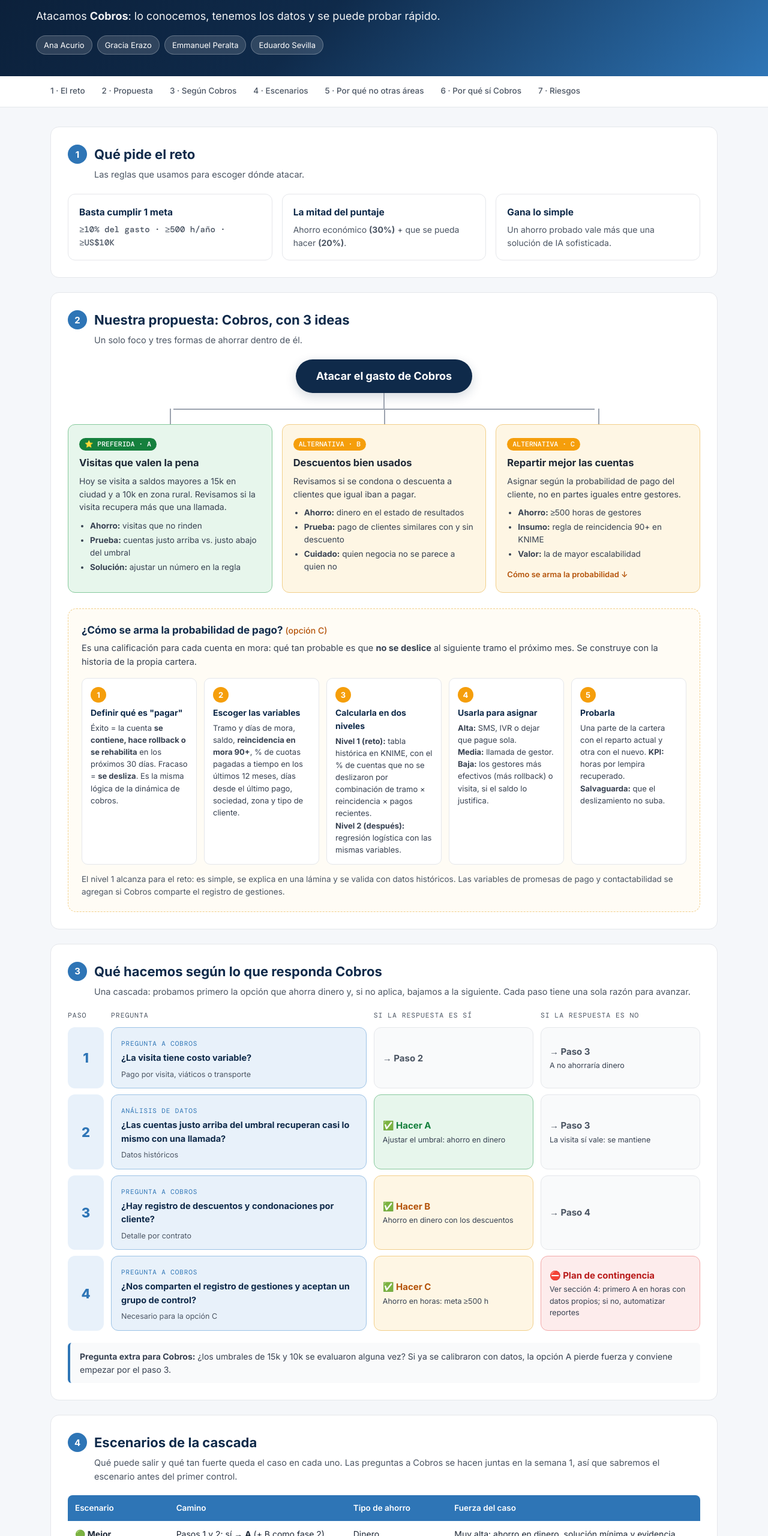
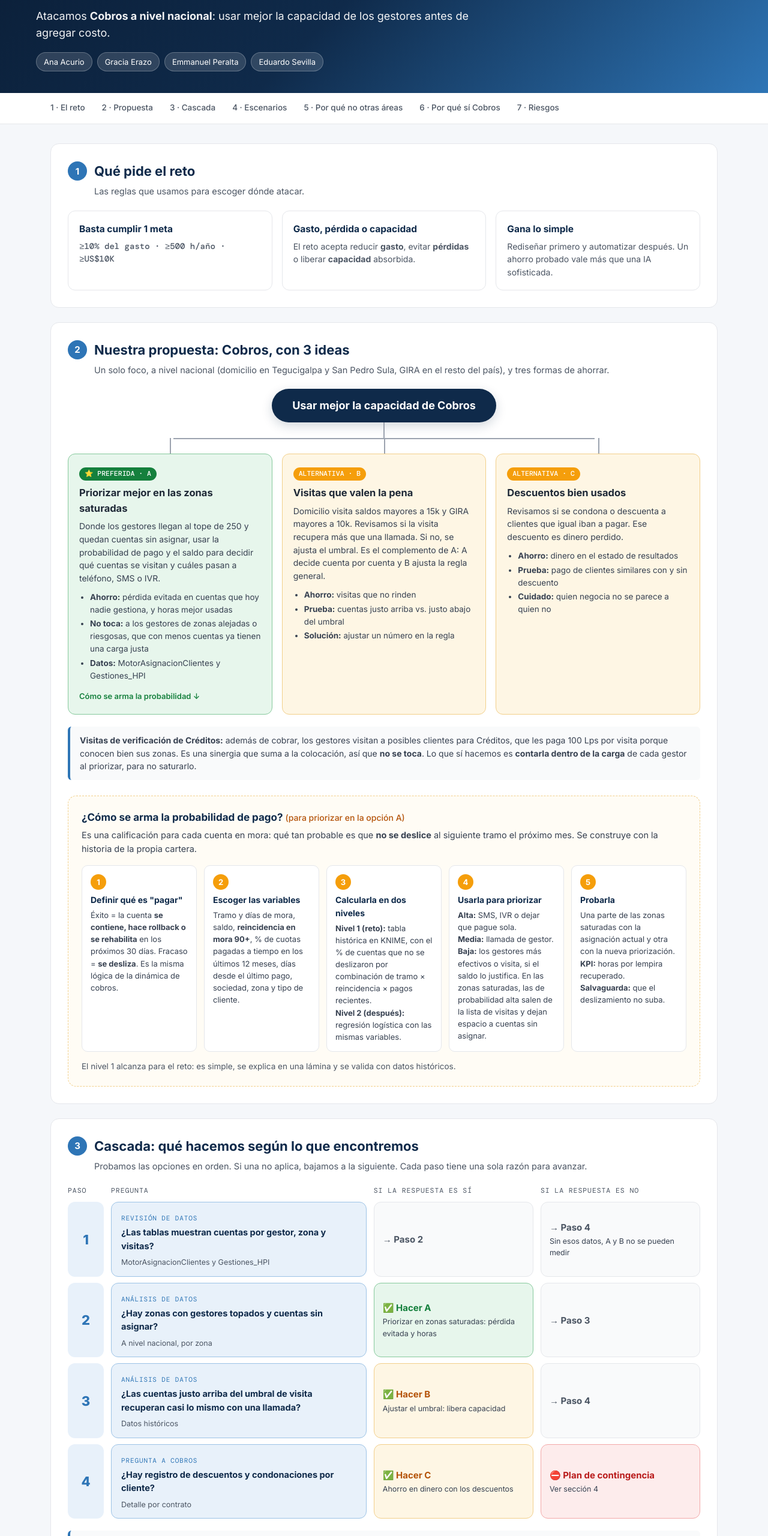
Before and after one commit to analuisara23/Reducci-n-de-Costos, a plain HTML site: page index.html in a window 1280 px wide. Shown: the part 120-2680 px from the top of the page at 60% size. Drawn offline with nearby package versions, Linux system fonts and the light colour scheme.

Commit message:
Add files via upload

```diff
--- a/index.html
+++ b/index.html
@@ -161,7 +161,7 @@
   <div class="wrap">
     <div class="eyebrow">Solvenza · Taller · Reto de reducción de costos con IA</div>
     <h1>Reto de reducción de costos · Grupo 1</h1>
-    <p class="lead">Atacamos <b>Cobros</b>: lo conocemos, tenemos los datos y se puede probar rápido.</p>
+    <p class="lead">Atacamos <b>Cobros a nivel nacional</b>: usar mejor la capacidad de los gestores antes de agregar costo.</p>
     <div class="chips">
       <span class="chip">Ana Acurio</span><span class="chip">Gracia Erazo</span>
       <span class="chip">Emmanuel Peralta</span><span class="chip">Eduardo Sevilla</span>
@@ -173,7 +173,7 @@
   <div class="wrap">
     <a href="#s1">1 · El reto</a>
     <a href="#s2">2 · Propuesta</a>
-    <a href="#s3">3 · Según Cobros</a>
+    <a href="#s3">3 · Cascada</a>
     <a href="#s4">4 · Escenarios</a>
     <a href="#s5">5 · Por qué no otras áreas</a>
     <a href="#s6">6 · Por qué sí Cobros</a>
@@ -189,24 +189,37 @@
     <p class="sub">Las reglas que usamos para escoger dónde atacar.</p>
     <div class="grid3">
       <div class="card"><h3>Basta cumplir 1 meta</h3><p class="big">≥10% del gasto · ≥500 h/año · ≥US$10K</p></div>
-      <div class="card"><h3>La mitad del puntaje</h3><p>Ahorro económico <b>(30%)</b> + que se pueda hacer <b>(20%)</b>.</p></div>
-      <div class="card"><h3>Gana lo simple</h3><p>Un ahorro probado vale más que una solución de IA sofisticada.</p></div>
+      <div class="card"><h3>Gasto, pérdida o capacidad</h3><p>El reto acepta reducir <b>gasto</b>, evitar <b>pérdidas</b> o liberar <b>capacidad</b> absorbida.</p></div>
+      <div class="card"><h3>Gana lo simple</h3><p>Rediseñar primero y automatizar después. Un ahorro probado vale más que una IA sofisticada.</p></div>
     </div>
   </section>
 
   <!-- 2 -->
   <section id="s2">
     <div class="sec-head"><div class="num">2</div><h2>Nuestra propuesta: Cobros, con 3 ideas</h2></div>
-    <p class="sub">Un solo foco y tres formas de ahorrar dentro de él.</p>
+    <p class="sub">Un solo foco, a nivel nacional (domicilio en Tegucigalpa y San Pedro Sula, GIRA en el resto del país), y tres formas de ahorrar.</p>
     <div class="cmap">
-      <div class="root">Atacar el gasto de Cobros</div>
+      <div class="root">Usar mejor la capacidad de Cobros</div>
       <div class="trunk"></div>
       <div class="branches">
         <div class="branch">
           <div class="opt a">
             <span class="tag">⭐ PREFERIDA · A</span>
+            <h3>Priorizar mejor en las zonas saturadas</h3>
+            <p>Donde los gestores llegan al tope de 250 y quedan cuentas sin asignar, usar la probabilidad de pago y el saldo para decidir qué cuentas se visitan y cuáles pasan a teléfono, SMS o IVR.</p>
+            <ul>
+              <li><b>Ahorro:</b> pérdida evitada en cuentas que hoy nadie gestiona, y horas mejor usadas</li>
+              <li><b>No toca:</b> a los gestores de zonas alejadas o riesgosas, que con menos cuentas ya tienen una carga justa</li>
+              <li><b>Datos:</b> MotorAsignacionClientes y Gestiones_HPI</li>
+            </ul>
+            <a class="more" style="color:var(--green)" href="#prob">Cómo se arma la probabilidad ↓</a>
+          </div>
+        </div>
+        <div class="branch">
+          <div class="opt b">
+            <span class="tag">ALTERNATIVA · B</span>
             <h3>Visitas que valen la pena</h3>
-            <p>Hoy se visita a saldos mayores a 15k en ciudad y a 10k en zona rural. Revisamos si la visita recupera más que una llamada.</p>
+            <p>Domicilio visita saldos mayores a 15k y GIRA mayores a 10k. Revisamos si la visita recupera más que una llamada. Si no, se ajusta el umbral. Es el complemento de A: A decide cuenta por cuenta y B ajusta la regla general.</p>
             <ul>
               <li><b>Ahorro:</b> visitas que no rinden</li>
               <li><b>Prueba:</b> cuentas justo arriba vs. justo abajo del umbral</li>
@@ -215,10 +228,10 @@
           </div>
         </div>
         <div class="branch">
-          <div class="opt b">
-            <span class="tag">ALTERNATIVA · B</span>
+          <div class="opt c">
+            <span class="tag">ALTERNATIVA · C</span>
             <h3>Descuentos bien usados</h3>
-            <p>Revisamos si se condona o descuenta a clientes que igual iban a pagar.</p>
+            <p>Revisamos si se condona o descuenta a clientes que igual iban a pagar. Ese descuento es dinero perdido.</p>
             <ul>
               <li><b>Ahorro:</b> dinero en el estado de resultados</li>
               <li><b>Prueba:</b> pago de clientes similares con y sin descuento</li>
@@ -226,99 +239,90 @@
             </ul>
           </div>
         </div>
-        <div class="branch">
-          <div class="opt c">
-            <span class="tag">ALTERNATIVA · C</span>
-            <h3>Repartir mejor las cuentas</h3>
-            <p>Asignar según la probabilidad de pago del cliente, no en partes iguales entre gestores.</p>
-            <ul>
-              <li><b>Ahorro:</b> ≥500 horas de gestores</li>
-              <li><b>Insumo:</b> regla de reincidencia 90+ en KNIME</li>
-              <li><b>Valor:</b> la de mayor escalabilidad</li>
-            </ul>
-            <a class="more" href="#prob">Cómo se arma la probabilidad ↓</a>
-          </div>
-        </div>
       </div>
     </div>
 
+    <div class="tree-note" style="margin-top:20px"><b>Visitas de verificación de Créditos:</b> además de cobrar, los gestores visitan a posibles clientes para Créditos, que les paga 100 Lps por visita porque conocen bien sus zonas. Es una sinergia que suma a la colocación, así que <b>no se toca</b>. Lo que sí hacemos es <b>contarla dentro de la carga</b> de cada gestor al priorizar, para no saturarlo.</div>
+
     <div class="prob" id="prob">
-      <h3>¿Cómo se arma la probabilidad de pago? <span class="mini">(opción C)</span></h3>
+      <h3>¿Cómo se arma la probabilidad de pago? <span class="mini">(para priorizar en la opción A)</span></h3>
       <p class="prob-lead">Es una calificación para cada cuenta en mora: qué tan probable es que <b>no se deslice</b> al siguiente tramo el próximo mes. Se construye con la historia de la propia cartera.</p>
       <div class="steps">
         <div class="step"><span class="sn">1</span><h4>Definir qué es "pagar"</h4><p>Éxito = la cuenta <b>se contiene, hace rollback o se rehabilita</b> en los próximos 30 días. Fracaso = <b>se desliza</b>. Es la misma lógica de la dinámica de cobros.</p></div>
         <div class="step"><span class="sn">2</span><h4>Escoger las variables</h4><p>Tramo y días de mora, saldo, <b>reincidencia en mora 90+</b>, % de cuotas pagadas a tiempo en los últimos 12 meses, días desde el último pago, sociedad, zona y tipo de cliente.</p></div>
         <div class="step"><span class="sn">3</span><h4>Calcularla en dos niveles</h4><p><b>Nivel 1 (reto):</b> tabla histórica en KNIME, con el % de cuentas que no se deslizaron por combinación de tramo × reincidencia × pagos recientes.<br><b>Nivel 2 (después):</b> regresión logística con las mismas variables.</p></div>
-        <div class="step"><span class="sn">4</span><h4>Usarla para asignar</h4><p><b>Alta:</b> SMS, IVR o dejar que pague sola.<br><b>Media:</b> llamada de gestor.<br><b>Baja:</b> los gestores más efectivos (más rollback) o visita, si el saldo lo justifica.</p></div>
-        <div class="step"><span class="sn">5</span><h4>Probarla</h4><p>Una parte de la cartera con el reparto actual y otra con el nuevo. <b>KPI:</b> horas por lempira recuperado. <b>Salvaguarda:</b> que el deslizamiento no suba.</p></div>
+        <div class="step"><span class="sn">4</span><h4>Usarla para priorizar</h4><p><b>Alta:</b> SMS, IVR o dejar que pague sola.<br><b>Media:</b> llamada de gestor.<br><b>Baja:</b> los gestores más efectivos o visita, si el saldo lo justifica. En las zonas saturadas, las de probabilidad alta salen de la lista de visitas y dejan espacio a cuentas sin asignar.</p></div>
+        <div class="step"><span class="sn">5</span><h4>Probarla</h4><p>Una parte de las zonas saturadas con la asignación actual y otra con la nueva priorización. <b>KPI:</b> horas por lempira recuperado. <b>Salvaguarda:</b> que el deslizamiento no suba.</p></div>
       </div>
-      <p class="prob-note">El nivel 1 alcanza para el reto: es simple, se explica en una lámina y se valida con datos históricos. Las variables de promesas de pago y contactabilidad se agregan si Cobros comparte el registro de gestiones.</p>
+      <p class="prob-note">El nivel 1 alcanza para el reto: es simple, se explica en una lámina y se valida con datos históricos.</p>
     </div>
   </section>
 
   <!-- 3 -->
   <section id="s3">
-    <div class="sec-head"><div class="num">3</div><h2>Qué hacemos según lo que responda Cobros</h2></div>
-    <p class="sub">Una cascada: probamos primero la opción que ahorra dinero y, si no aplica, bajamos a la siguiente. Cada paso tiene una sola razón para avanzar.</p>
+    <div class="sec-head"><div class="num">3</div><h2>Cascada: qué hacemos según lo que encontremos</h2></div>
+    <p class="sub">Probamos las opciones en orden. Si una no aplica, bajamos a la siguiente. Cada paso tiene una sola razón para avanzar.</p>
     <div class="cascade">
       <div class="crow head"><div>Paso</div><div>Pregunta</div><div>Si la respuesta es SÍ</div><div>Si la respuesta es NO</div></div>
       <div class="crow">
         <div class="pstep">1</div>
-        <div class="q2"><span class="qlbl">Pregunta a Cobros</span><b>¿La visita tiene costo variable?</b><small>Pago por visita, viáticos o transporte</small></div>
+        <div class="q2"><span class="qlbl">Revisión de datos</span><b>¿Las tablas muestran cuentas por gestor, zona y visitas?</b><small>MotorAsignacionClientes y Gestiones_HPI</small></div>
         <div class="out next">→ Paso 2</div>
-        <div class="out next">→ Paso 3<small>A no ahorraría dinero</small></div>
+        <div class="out next">→ Paso 4<small>Sin esos datos, A y B no se pueden medir</small></div>
       </div>
       <div class="crow">
         <div class="pstep">2</div>
-        <div class="q2"><span class="qlbl">Análisis de datos</span><b>¿Las cuentas justo arriba del umbral recuperan casi lo mismo con una llamada?</b><small>Datos históricos</small></div>
-        <div class="out go">✅ Hacer A<small>Ajustar el umbral: ahorro en dinero</small></div>
-        <div class="out next">→ Paso 3<small>La visita sí vale: se mantiene</small></div>
+        <div class="q2"><span class="qlbl">Análisis de datos</span><b>¿Hay zonas con gestores topados y cuentas sin asignar?</b><small>A nivel nacional, por zona</small></div>
+        <div class="out go">✅ Hacer A<small>Priorizar en zonas saturadas: pérdida evitada y horas</small></div>
+        <div class="out next">→ Paso 3</div>
       </div>
       <div class="crow">
         <div class="pstep">3</div>
-        <div class="q2"><span class="qlbl">Pregunta a Cobros</span><b>¿Hay registro de descuentos y condonaciones por cliente?</b><small>Detalle por contrato</small></div>
-        <div class="out alt">✅ Hacer B<small>Ahorro en dinero con los descuentos</small></div>
+        <div class="q2"><span class="qlbl">Análisis de datos</span><b>¿Las cuentas justo arriba del umbral de visita recuperan casi lo mismo con una llamada?</b><small>Datos históricos</small></div>
+        <div class="out alt">✅ Hacer B<small>Ajustar el umbral: libera capacidad</small></div>
         <div class="out next">→ Paso 4</div>
       </div>
       <div class="crow">
         <div class="pstep">4</div>
-        <div class="q2"><span class="qlbl">Pregunta a Cobros</span><b>¿Nos comparten el registro de gestiones y aceptan un grupo de control?</b><small>Necesario para la opción C</small></div>
-        <div class="out alt">✅ Hacer C<small>Ahorro en horas: meta ≥500 h</small></div>
-        <div class="out stop">⛔ Plan de contingencia<small>Ver sección 4: primero A en horas con datos propios; si no, automatizar reportes</small></div>
+        <div class="q2"><span class="qlbl">Pregunta a Cobros</span><b>¿Hay registro de descuentos y condonaciones por cliente?</b><small>Detalle por contrato</small></div>
+        <div class="out alt">✅ Hacer C<small>Ahorro en dinero con los descuentos</small></div>
+        <div class="out stop">⛔ Plan de contingencia<small>Ver sección 4</small></div>
       </div>
     </div>
-    <div class="tree-note"><b>Pregunta extra para Cobros:</b> ¿los umbrales de 15k y 10k se evaluaron alguna vez? Si ya se calibraron con datos, la opción A pierde fuerza y conviene empezar por el paso 3.</div>
+    <div class="tree-note"><b>A y B se pueden sumar:</b> si se prioriza cuenta por cuenta y además se ajusta el umbral, se cubren más cuentas. <b>La carga no se mide por número de cuentas:</b> se ajusta por distancia y riesgo de la zona, con la tabla de tipo de zona por colonia que hay que pedir a Cobros. <b>Datos que hay que pedir:</b> el costo mensual de un gestor y cuánto saldo queda hoy sin asignar.</div>
   </section>
 
   <!-- 4 -->
   <section id="s4">
-    <div class="sec-head"><div class="num">4</div><h2>Escenarios de la cascada</h2></div>
-    <p class="sub">Qué puede salir y qué tan fuerte queda el caso en cada uno. Las preguntas a Cobros se hacen juntas en la semana 1, así que sabremos el escenario antes del primer control.</p>
+    <div class="sec-head"><div class="num">4</div><h2>Escenarios</h2></div>
+    <p class="sub">Qué puede salir y qué tan fuerte queda el caso en cada uno. La revisión de datos y las preguntas a Cobros se hacen en la semana 1, así que sabremos el escenario antes del primer control.</p>
     <table>
-      <thead><tr><th style="width:16%">Escenario</th><th style="width:28%">Camino</th><th style="width:16%">Tipo de ahorro</th><th>Fuerza del caso</th></tr></thead>
+      <thead><tr><th style="width:16%">Escenario</th><th style="width:34%">Qué pasa</th><th>Resultado para el reto</th></tr></thead>
       <tbody>
-        <tr><td><b>🟢 Mejor</b></td><td>Pasos 1 y 2: sí → <b>A</b> (+ B como fase 2)</td><td>Dinero</td><td>Muy alta: ahorro en dinero, solución mínima y evidencia histórica antes de la semana 5</td></tr>
-        <tr><td><b>🟡 Intermedio</b></td><td>Paso 3: sí → <b>B</b></td><td>Dinero</td><td>Alta, pero hay que comparar clientes parecidos con cuidado</td></tr>
-        <tr><td><b>🟠 Respaldo</b></td><td>Paso 4: sí → <b>C</b></td><td>Horas</td><td>Media: depende del piloto con grupo de control</td></tr>
-        <tr><td><b>🔴 Peor</b></td><td>Pasos 1, 3 y 4: no</td><td>Horas</td><td>Baja en economía; se rescata con el plan de contingencia</td></tr>
+        <tr><td><b>🟢 Mejor</b></td><td>Priorizar en las zonas saturadas (A) y ajustar umbrales (B) cubre las cuentas sin asignar sin agregar personal</td><td>Pérdida evitada (dinero) + horas mejor usadas. Además, sirve para absorber el crecimiento de 2027</td></tr>
+        <tr><td><b>🟢 Bueno</b></td><td>La priorización cubre parte de las cuentas sin asignar, pero en algunas zonas no alcanza</td><td>Pérdida evitada parcial + un mapa de dónde sí hace falta más capacidad</td></tr>
+        <tr><td><b>🟡 Intermedio</b></td><td>Se usan mejor las horas, pero las cuentas sin asignar siguen</td><td>Ahorro en horas (≥500 h)</td></tr>
+                <tr><td><b>🟠 Respaldo</b></td><td>No hay zonas saturadas ni el umbral muestra ahorro</td><td>Se pasa a C (descuentos): ahorro en dinero</td></tr>
+        <tr><td><b>🔴 Peor</b></td><td>Los datos de asignación y gestiones no sirven, y no hay registro de descuentos</td><td>Plan de contingencia</td></tr>
       </tbody>
     </table>
 
     <div class="worst">
       <h3>🔴 Si sale el peor escenario: plan de contingencia</h3>
-      <p class="prob-lead">El peor escenario no prueba que Cobros no tenga desperdicio. Prueba que <b>faltan datos</b>. Por eso no se abandona de inmediato: se baja un nivel, usando solo información que ya tenemos.</p>
+      <p class="prob-lead">El peor escenario no prueba que Cobros no tenga desperdicio. Prueba que <b>faltan datos</b>. Por eso no se abandona de inmediato: se baja un nivel.</p>
       <div class="wsteps">
-        <div class="wstep"><span class="wn">1</span><h4>A en horas, con datos propios</h4><p>Con la asignación del motor de KNIME y los resultados de la cartera (rollback, rehabilitación, deslizamiento) medimos si las visitas cerca del umbral rinden más que el teléfono. Si no rinden, ese tiempo de los gestores se libera o se reasigna. <b>Meta: ≥500 h.</b></p></div>
-        <div class="wstep"><span class="wn">2</span><h4>Estimar el costo por visita nosotros</h4><p>Con el gasto del centro de costo de Cobros (tablero 0519 Seguimiento Gastos Operativos) dividido entre las visitas del período sacamos un <b>costo promedio estimado</b>. Se presenta como estimación, no como dato de Cobros.</p></div>
-        <div class="wstep"><span class="wn">3</span><h4>Si tampoco hay datos de asignación</h4><p>Pasamos al plan fuera del área: <b>automatizar reportes y conciliaciones</b> en KNIME. Depende solo de nosotros y llega a ≥500 h.</p></div>
-        <div class="wstep"><span class="wn">4</span><h4>Convertir la brecha en hallazgo</h4><p>La falta de registro de costos, descuentos y gestiones se lleva a la hoja de ruta 30/60/90 como requisito para volver a Cobros con evidencia completa.</p></div>
+        <div class="wstep"><span class="wn">1</span><h4>Partir del ejercicio de Wilmer</h4><p>Pedir su análisis de clientes por zona, gestores actuales y faltantes. Es una base ya hecha para ubicar las zonas saturadas.</p></div>
+        <div class="wstep"><span class="wn">2</span><h4>Estimar con la cartera</h4><p>Con <b>vw_rollbackContratos</b> (saldo contagiado y nivel de mora por contrato) estimar la cartera asignable por zona y compararla con los gestores de cada una.</p></div>
+        <div class="wstep"><span class="wn">3</span><h4>Si tampoco alcanza</h4><p>Pasamos al plan fuera del área: <b>automatizar reportes y conciliaciones</b> en KNIME. Depende solo de nosotros y llega a ≥500 h.</p></div>
+        <div class="wstep"><span class="wn">4</span><h4>Convertir la brecha en hallazgo</h4><p>La falta de datos de asignación, gestiones y descuentos se lleva a la hoja de ruta 30/60/90 como requisito para volver a Cobros.</p></div>
       </div>
-      <p class="prob-note"><b>Cómo presentarlo:</b> "Previmos este escenario desde el inicio y lo detectamos en la semana 1." Eso suma en factibilidad y riesgo, porque muestra control del proyecto.</p>
+      <p class="prob-note"><b>Cómo presentarlo:</b> "Previmos este escenario desde el inicio y lo detectamos en la semana 1." Eso suma en factibilidad y riesgo.</p>
     </div>
 
-    <div class="tree-note"><b>Riesgo aparte, incluso en el mejor escenario:</b> que al ajustar el umbral suba el deslizamiento. La salvaguarda (recuperación, rollback y rehabilitación) se mide desde el primer día.</div>
+    <div class="tree-note"><b>Riesgo aparte, incluso en el mejor escenario:</b> que al reasignar cuentas o ajustar umbrales suba el deslizamiento. La salvaguarda (recuperación, rollback y rehabilitación) se mide desde el primer día.</div>
   </section>
 
+  <!-- 5 -->
   <section id="s5">
     <div class="sec-head"><div class="num">5</div><h2>Por qué Cobros y no otras áreas</h2></div>
     <p class="sub">Pasamos cada área por tres preguntas: ¿hay ahorro?, ¿tenemos el conocimiento y los datos?, ¿se prueba a tiempo? Solo una sale toda en verde.</p>
@@ -339,32 +343,33 @@
     </table>
   </section>
 
-  <!-- 5 -->
+  <!-- 6 -->
   <section id="s6">
     <div class="sec-head"><div class="num">6</div><h2>Por qué sí Cobros</h2></div>
     <p class="sub">Seis razones para defender la elección.</p>
     <table>
       <thead><tr><th style="width:32%">Razón</th><th>Qué significa</th></tr></thead>
       <tbody>
-        <tr><td><span class="rnum">1</span><b>Gasto operativo grande</b></td><td>Gestores telefónicos, visitas, giras, casas externas, comisiones y condonaciones</td></tr>
-        <tr><td><span class="rnum">2</span><b>Conocemos el proceso</b></td><td>Motor KNIME, canales, umbrales de 15k y 10k, escalera de comisiones y RMT documentados</td></tr>
-        <tr><td><span class="rnum">3</span><b>Tenemos los datos</b></td><td>Tramos de mora, rollback, rehabilitación, deslizamiento y reincidencia 90+ en KNIME</td></tr>
-        <tr><td><span class="rnum">4</span><b>Se prueba con datos históricos</b></td><td>Cuentas justo arriba vs. justo abajo del umbral: evidencia antes de la semana 5</td></tr>
+        <tr><td><span class="rnum">1</span><b>El problema ya lo reconoce Cobros</b></td><td>Zonas con gestores topados y cuentas sin asignar: no hay que convencer a nadie de que existe</td></tr>
+        <tr><td><span class="rnum">2</span><b>Conocemos el proceso</b></td><td>Motor de asignación, canales (teléfono, domicilio, GIRA), umbrales de 15k y 10k, escalera de comisiones y RMT documentados</td></tr>
+        <tr><td><span class="rnum">3</span><b>Los datos existen</b></td><td>MotorAsignacionClientes, Gestiones_HPI y vw_rollbackContratos, más tramos, rollback y reincidencia 90+ en KNIME</td></tr>
+        <tr><td><span class="rnum">4</span><b>Se prueba con datos históricos</b></td><td>Las cuentas sin asignar y el efecto de la visita se miden con lo que ya pasó: evidencia antes de la semana 5</td></tr>
         <tr><td><span class="rnum">5</span><b>Salvaguardas claras</b></td><td>Recuperación, rollback y rehabilitación ya se miden</td></tr>
-        <tr><td><span class="rnum">6</span><b>Escala</b></td><td>C sirve como siguiente paso si A funciona, o como respaldo si no: hoja de ruta 30/60/90</td></tr>
+        <tr><td><span class="rnum">6</span><b>Escala</b></td><td>La misma priorización sirve para planear la cobertura nacional de 2027: hoja de ruta 30/60/90</td></tr>
       </tbody>
     </table>
   </section>
 
-  <!-- 6 -->
+  <!-- 7 -->
   <section id="s7">
     <div class="sec-head"><div class="num">7</div><h2>Riesgos y cómo los manejamos</h2></div>
     <p class="sub">Los decimos antes de que nos los pregunten.</p>
     <table>
       <thead><tr><th style="width:44%">Riesgo</th><th>Cómo lo manejamos</th></tr></thead>
       <tbody>
-        <tr><td>Costo de visita fijo: el ahorro sería en horas, no en dinero</td><td>Preguntarlo esta semana; si es fijo, B pasa a ser la principal</td></tr>
-        <tr><td>Dependemos de datos de Cobros (costo de visitas, descuentos y gestiones)</td><td>Pedir un patrocinador de Cobros desde el inicio; si no hay datos, el paso 4 de la cascada nos dice cuándo detener y la sección 4 tiene el plan de contingencia</td></tr>
+        <tr><td>El crecimiento de 2027 puede pedir más capacidad aunque se priorice mejor</td><td>El mensaje no es "no contratar", sino "priorizar primero y crecer donde los datos lo justifiquen"</td></tr>
+        <tr><td>Dependemos de datos y apoyo de Cobros (asignación, gestiones, descuentos)</td><td>Pedir un patrocinador de Cobros desde el inicio; si no hay datos, el plan de contingencia dice cuándo detener</td></tr>
+        <tr><td>Se cruza con el análisis de cobertura que está en curso</td><td>Alinearlo con la jefatura desde el inicio para que sumen y no se dupliquen</td></tr>
       </tbody>
     </table>
   </section>
@@ -372,8 +377,8 @@
   <!-- Cierre -->
   <section class="closing">
     <h2>En una frase</h2>
-    <p>Atacamos Cobros con 3 ideas en cascada: primero la que ahorra dinero, después la que ahorra horas, y si nada aplica, detenemos con evidencia. La decisión final es de Cobros y del comité.</p>
-    <div class="speech">"Revisamos todas las áreas con tres preguntas: si hay ahorro, si depende de nosotros y si se puede probar en seis semanas. Cobros es la única que pasa las tres. Nuestra favorita es revisar si las visitas recuperan más de lo que cuestan; si no aplica, pasamos a los descuentos; después, a repartir mejor las cuentas. Y si Cobros no tiene los datos, lo decimos y detenemos a tiempo."</div>
+    <p>Atacamos Cobros a nivel nacional: primero priorizamos mejor en las zonas saturadas, después ajustamos las visitas y revisamos los descuentos. Si algo no aplica, lo detectamos en la semana 1. La decisión final es de Cobros y del comité.</p>
+    <div class="speech">"Revisamos todas las áreas con tres preguntas: si hay ahorro, si tenemos el conocimiento y los datos, y si se puede probar en seis semanas. Cobros es la única que pasa las tres. Hoy hay zonas donde los gestores están topados y quedan cuentas sin gestionar. Nuestra propuesta es priorizar mejor qué se visita y qué va por teléfono, sin tocar las zonas alejadas, y medirlo con datos que ya existen."</div>
   </section>
 
 </main>
```
